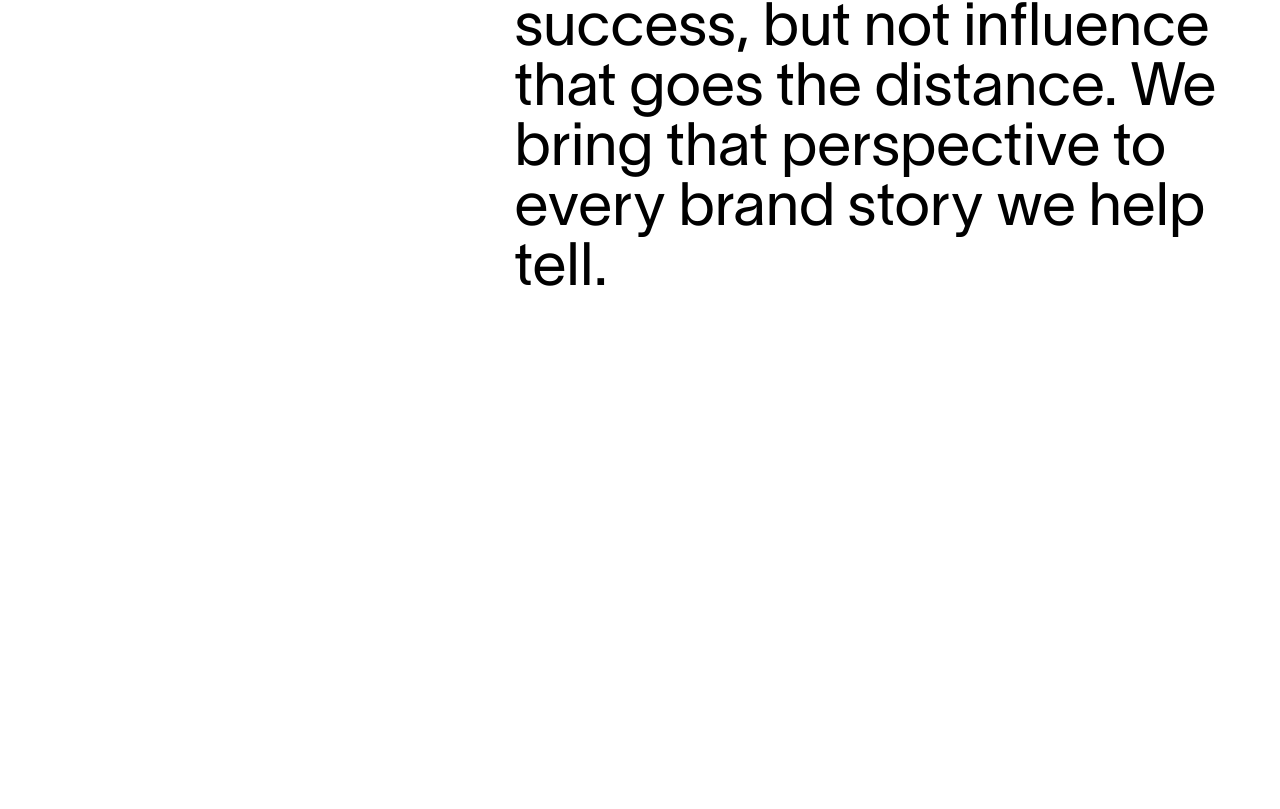
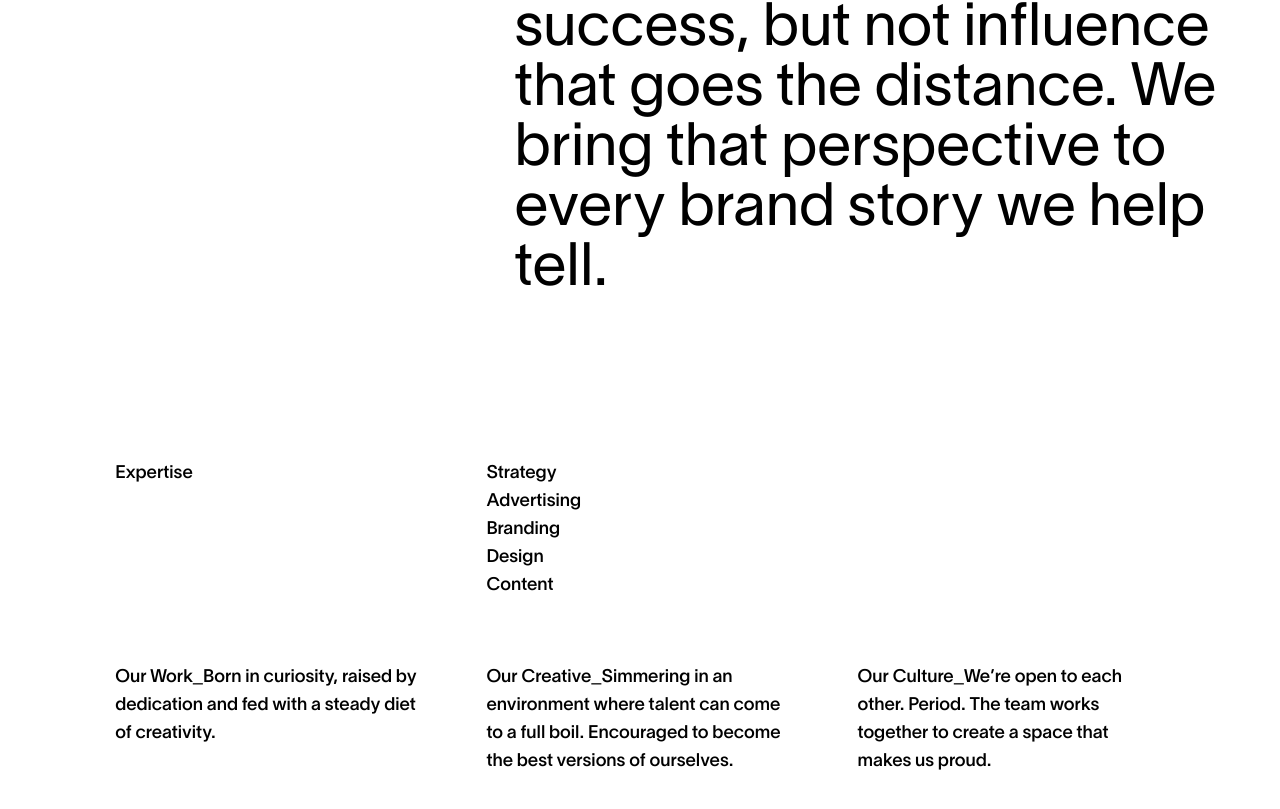
Before and after one commit to ayezabashir/K72, a React (Vite) app: page /agency in a window 1280 px wide. Shown: the part 1221-2030 px from the top of the page. Before the commit the page ends 1601 px from the top, so only its background shows below. Built offline with nearby package versions, Linux system fonts and the light colour scheme.

Commit message:
agency grid

```diff
--- /dev/null
+++ b/src/components/agency/AgencyGrid.jsx
@@ -0,0 +1,29 @@
+import { aboutContent } from "./data";
+
+const AgencyGrid = () => {
+  const { expertise, missionStatements } = aboutContent;
+  return (
+    <div className="px-[9vw] my-20 grid grid-cols-3 grid-rows-2 gap-[5vw]">
+      <div>
+        <p className="font-[lausanne-regular] text-lg">{expertise.title}</p>
+      </div>
+      <div>
+        <ul>
+          {expertise.list.map((li, index) => (
+            <li className="font-[lausanne-regular] text-lg" key={index}>{li}</li>
+          ))}
+        </ul>
+      </div>
+      <div></div>
+      {missionStatements.map((item, index) => (
+        <div key={index}>
+          <p className="font-[lausanne-regular] text-lg">
+            {item.label}_{item.text}
+          </p>
+        </div>
+      ))}
+    </div>
+  );
+};
+
+export default AgencyGrid;
--- /dev/null
+++ b/src/components/agency/data.js
@@ -0,0 +1,23 @@
+export const aboutContent = {
+  expertise: {
+    title: "Expertise",
+    list: ["Strategy", "Advertising", "Branding", "Design", "Content"],
+  },
+  missionStatements: [
+    {
+      label: "Our Work",
+      text: "Born in curiosity, raised by dedication and fed with a steady diet of creativity.",
+      delay: 0,
+    },
+    {
+      label: "Our Creative",
+      text: "Simmering in an environment where talent can come to a full boil. Encouraged to become the best versions of ourselves.",
+      delay: 1,
+    },
+    {
+      label: "Our Culture",
+      text: "We’re open to each other. Period. The team works together to create a space that makes us proud.",
+      delay: 2,
+    },
+  ],
+};
--- a/src/pages/Agency.jsx
+++ b/src/pages/Agency.jsx
@@ -1,9 +1,11 @@
+import AgencyGrid from "../components/agency/AgencyGrid";
 import HeroContent from "../components/agency/HeroContent";
 
 const Agency = () => {
   return (
     <>
       <HeroContent />
+      <AgencyGrid />
     </>
   );
 };
```
